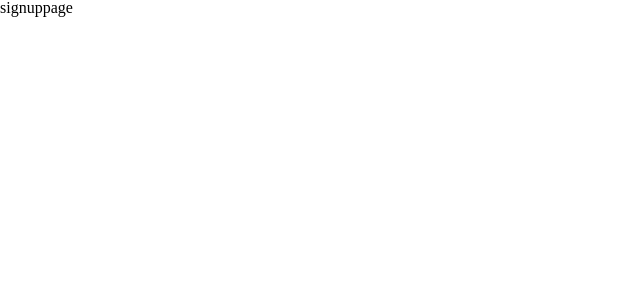
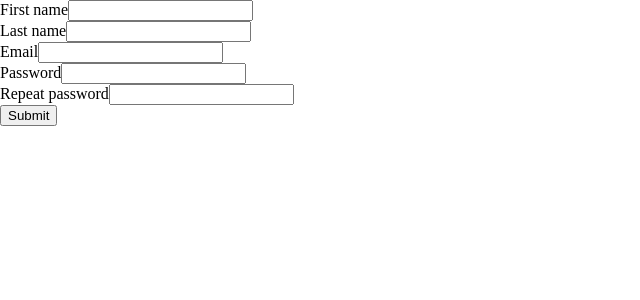
Before and after one commit to axseinga/typescript-task, a React (Create React App) app in the folder client/: page / in a window 1280 px wide. Shown: the top 300 px of the page, without its empty margins (0-640 px from the left). Built offline with nearby package versions, Linux system fonts and the light colour scheme.

Commit message:
add basic fields to form

```diff
--- a/client/src/App.tsx
+++ b/client/src/App.tsx
@@ -1,7 +1,7 @@
 import React from 'react';
 import { GlobalStyle } from './styles/globalStyle';
 import { StyledApp } from './styles/App.styled';
-import { SignUpPage } from './pages/SignupPage';
+import { SignUpPage } from './pages/SignupPage/SignupPage';
 
 const App: React.FC = () => {
   return (
--- /dev/null
+++ b/client/src/pages/SignupPage/Form.tsx
@@ -0,0 +1,16 @@
+import React from 'react';
+import { StyledForm } from './styled/Form.styled';
+import { Input } from '../../components/Input';
+
+export const Form: React.FC = () => {
+  return (
+    <StyledForm>
+      <Input name='firstName' label='First name' type='text' value='' handleChange={() => console.log('handling change')} />
+      <Input name='lastName' label='Last name' type='text' value='' handleChange={() => console.log('handling change')} />
+      <Input name='email' label='Email' type='email' value='' handleChange={() => console.log('handling change')} />
+      <Input name='password' label='Password' type='password' value='' handleChange={() => console.log('handling change')} />
+      <Input name='repeat_password' label='Repeat password' type='password' value='' handleChange={() => console.log('handling change')} />
+      <button>Submit</button>
+    </StyledForm>
+  );
+};
--- a/client/src/pages/SignupPage.tsx
+++ b/client/src/pages/SignupPage/SignupPage.tsx
@@ -1,5 +1,6 @@
 import React from 'react';
+import { Form } from './Form';
 
 export const SignUpPage: React.FC = () => {
-  return <div>signuppage</div>;
+  return <Form />;
 };
--- /dev/null
+++ b/client/src/pages/SignupPage/styled/Form.styled.ts
@@ -0,0 +1,3 @@
+import styled from 'styled-components';
+
+export const StyledForm = styled.form``;
--- /dev/null
+++ b/client/src/pages/SignupPage/styled/Signup.styled.ts
@@ -0,0 +1,3 @@
+import styled from 'styled-components';
+
+export const StyledSignupPage = styled.section``;
```
